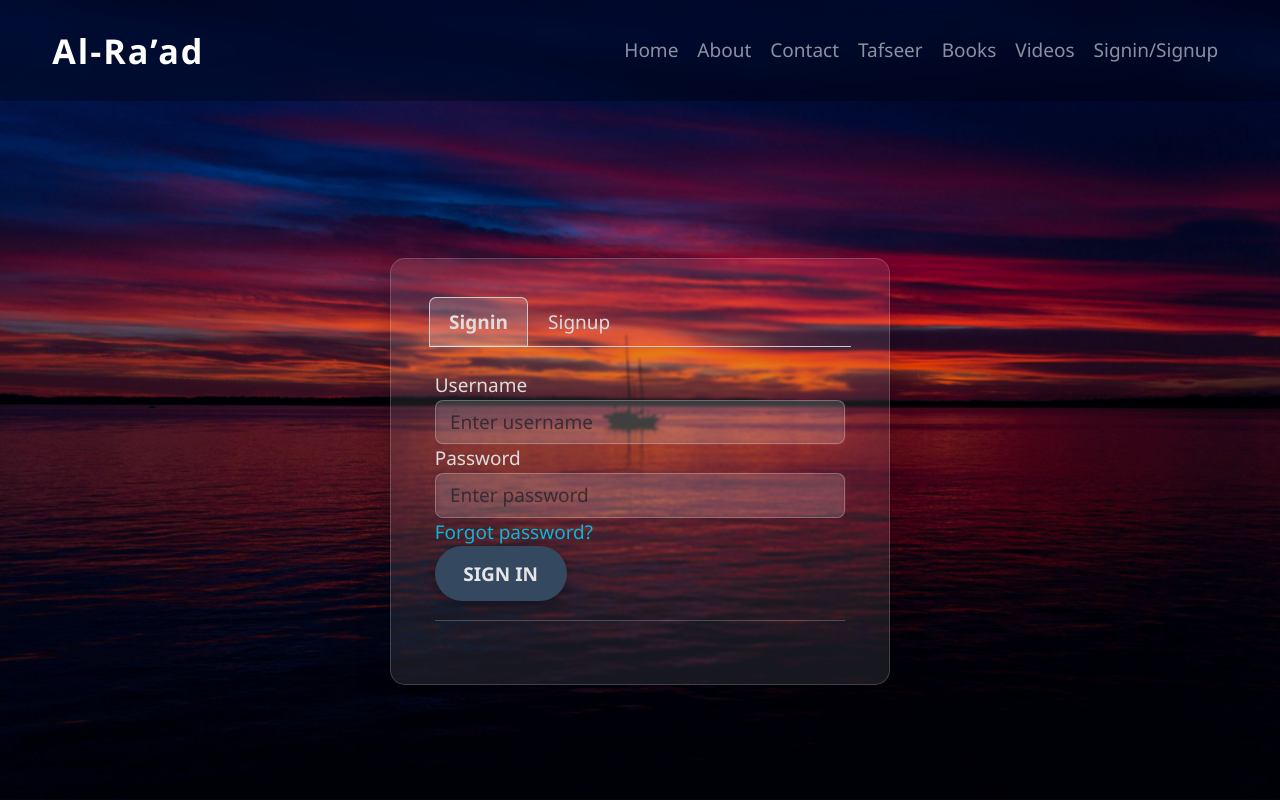
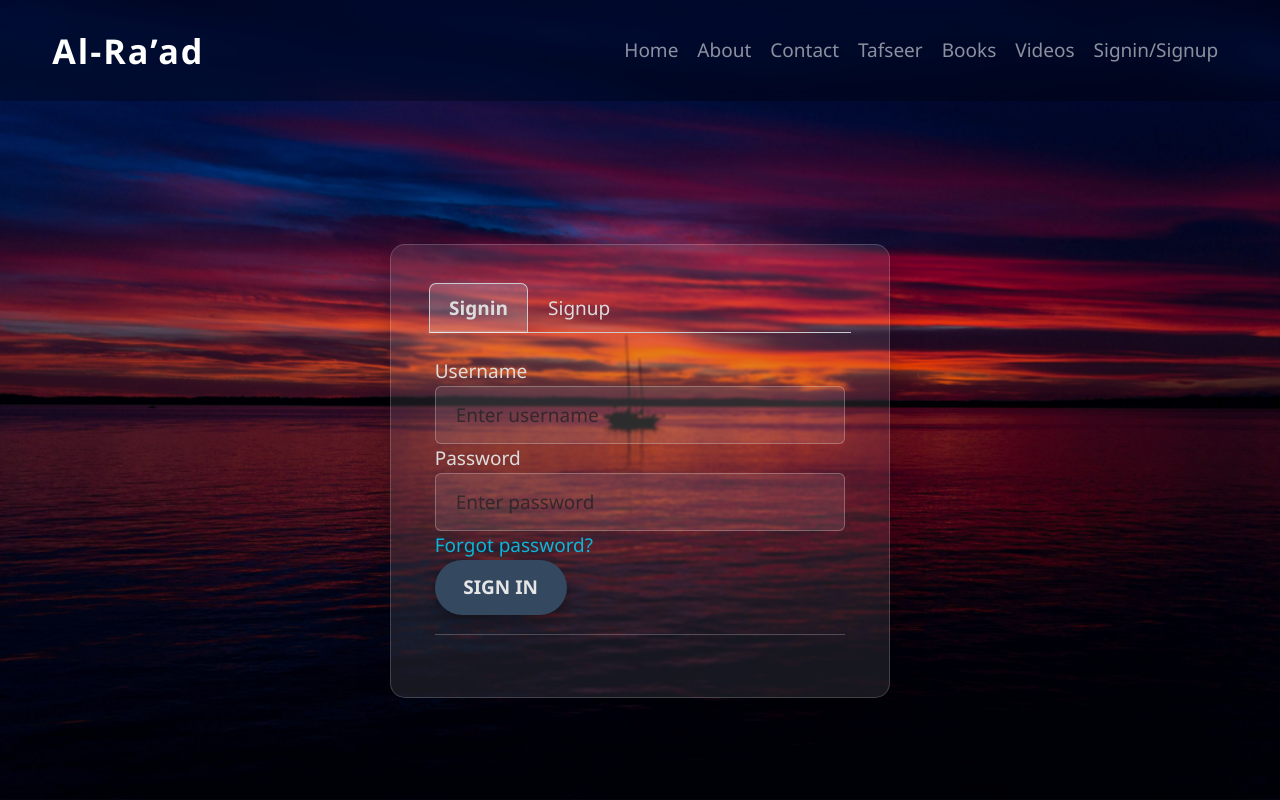
Before and after one commit to usmanhameed2017/al-raad, a React (Vite) app in the folder client/: page /login in a window 1280 px wide. Shown: the top 800 px of the page. Built offline with nearby package versions, Linux system fonts and the light colour scheme; no server answers.

Commit message:
Global css updated

```diff
--- a/client/src/index.css
+++ b/client/src/index.css
@@ -19,18 +19,18 @@ a{
 }
 
 .form-control {
-  transition: all 0.3s ease;
-  border-radius: 8px;
-  background: rgba(255, 255, 255, 0.1);
-  backdrop-filter: blur(3px);
-  -webkit-backdrop-filter: blur(15px);
-  border: 1px solid rgba(255, 255, 255, 0.1);
+  padding: 14px 20px;
+  border: none;
+  border-radius: 6px;
+  background-color: rgba(255, 255, 255, 0.1);
   color: #fff;
+  font-size: 1rem;
+  outline: none;
 }
 
-.form-control:focus {
-  border-color: rgba(255, 255, 255, 0.1);
-  box-shadow: rgba(255, 255, 255, 0.1);
+.textarea {
+  height: 120px;
+  resize: none;
 }
 
 /* Make inactive tab text gray */
```
